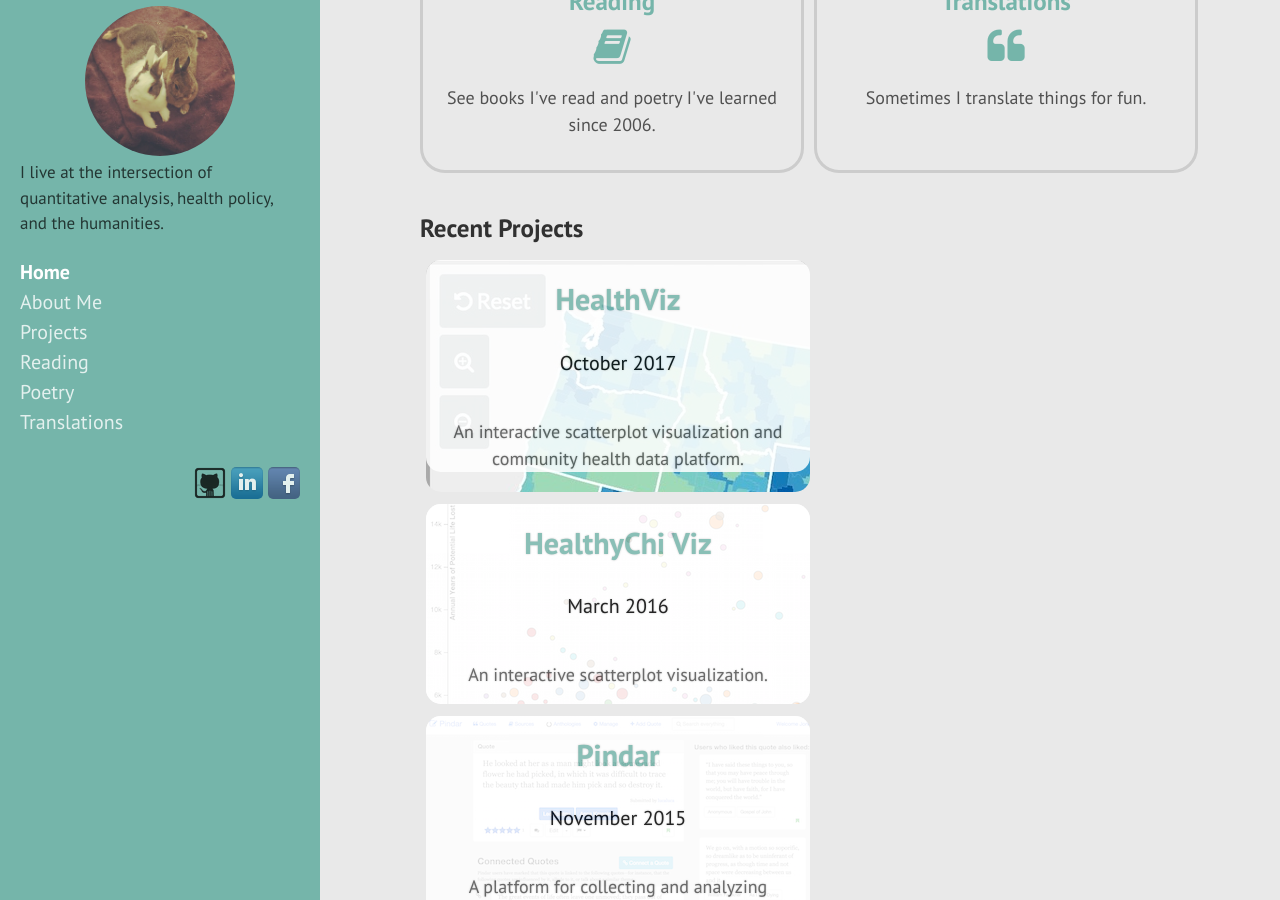
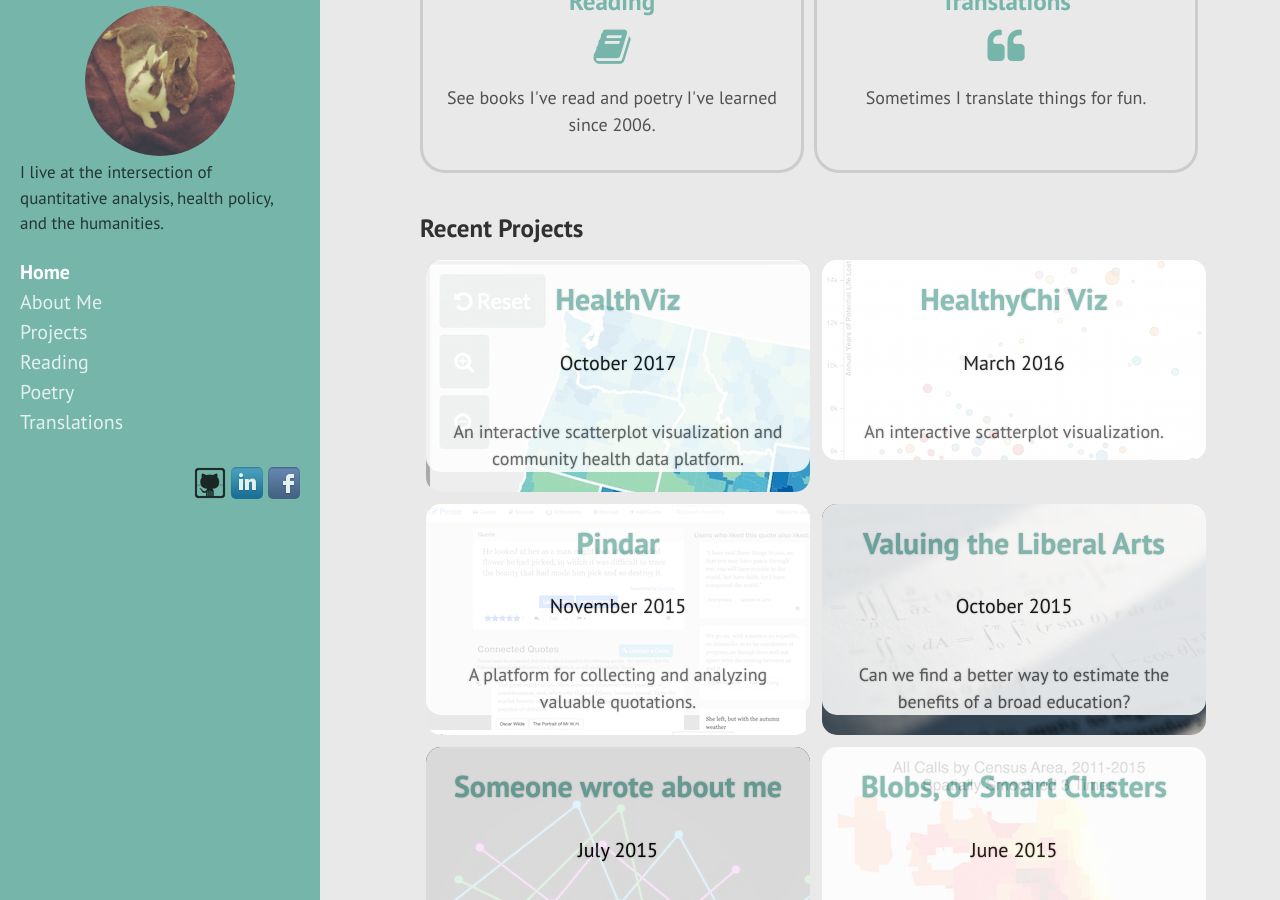
Before and after one commit to jcgiuffrida/jcgiuffrida.github.io, a Jekyll site: the page built from index.html, in a window 1280 px wide and 900 px high, scrolled down 464 px. Built offline with Jekyll 4.4.1, drawn with Linux system fonts in a browser that asks for light colours; nearby versions of some CDN libraries.

Commit message:
Nil tags don't work anymore

```diff
--- a/index.html
+++ b/index.html
@@ -38,7 +38,7 @@ title: Home
 {% assign counter = 0 %}
 {% for post in site.posts %}
     {% if counter < max_projects %}
-    {% cycle '<div class="clearfix"></div>', nil %}
+    {% cycle '<div class="clearfix"></div>', '' %}
       <div class="panel{% if post.image %}" style="background-image: url('{{ site.baseurl }}{{ post.image }}'); {% else %} no-image{% endif %}" onclick="window.location='{{ site.baseurl }}{{ post.url }}';">
         <div class="transparency">
           <h2><a href="{{ site.baseurl }}{{ post.url }}">{{ post.title }}</a></h2>
```
